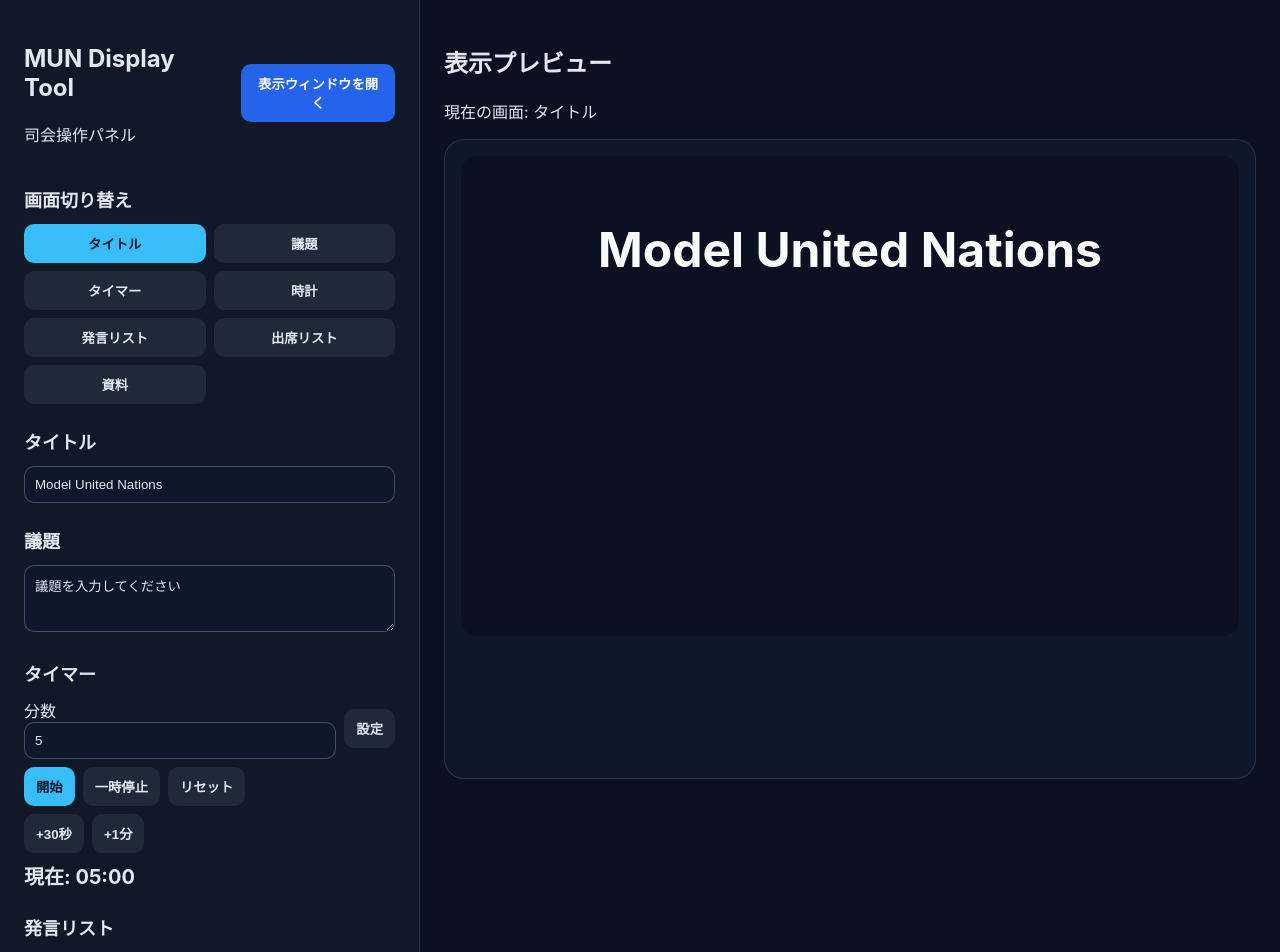
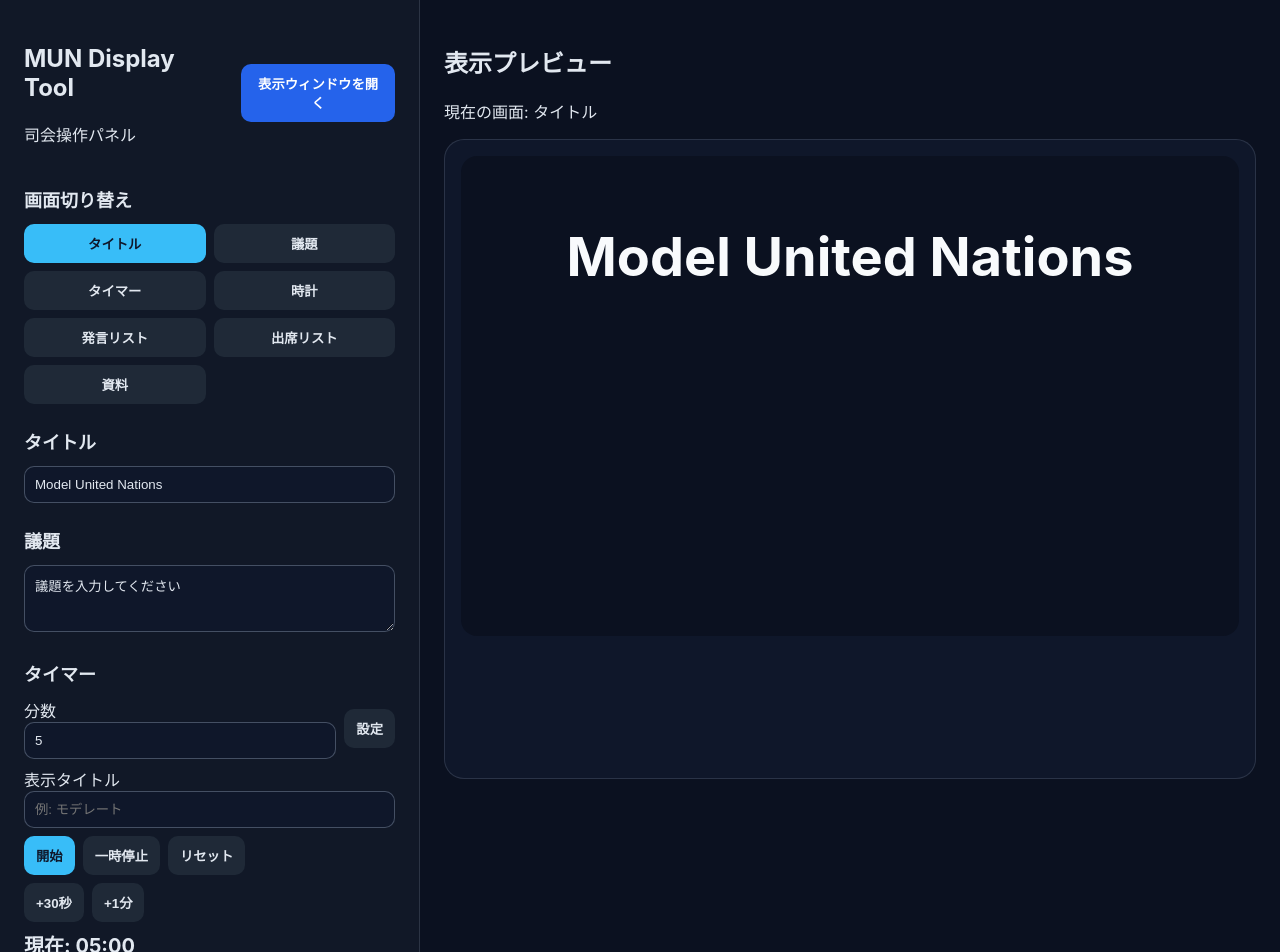
Before and after one commit to kumapuni/MUN, a React (Vite) app: page / in a window 1280 px wide. Shown: the top 952 px of the page. Built offline with nearby package versions, Linux system fonts and the light colour scheme.

Commit message:
Add timer label, Enter-to-add, and larger display text

```diff
--- a/src/components/ControlApp.jsx
+++ b/src/components/ControlApp.jsx
@@ -209,6 +209,19 @@
             </button>
           </div>
           <div className="timer-row">
+            <label>
+              表示タイトル
+              <input
+                className="text-input"
+                value={state.timerLabel}
+                onChange={(event) =>
+                  updateState({ timerLabel: event.target.value })
+                }
+                placeholder="例: モデレート"
+              />
+            </label>
+          </div>
+          <div className="timer-row">
             <button className="accent" onClick={handleTimerStart}>
               開始
             </button>
@@ -243,6 +256,12 @@
               className="text-input"
               value={speakerName}
               onChange={(event) => setSpeakerName(event.target.value)}
+              onKeyDown={(event) => {
+                if (event.key === "Enter") {
+                  event.preventDefault();
+                  addSpeaker();
+                }
+              }}
               placeholder="発言者名を入力"
             />
             <button className="secondary" onClick={addSpeaker}>
@@ -282,6 +301,12 @@
               className="text-input"
               value={attendanceName}
               onChange={(event) => setAttendanceName(event.target.value)}
+              onKeyDown={(event) => {
+                if (event.key === "Enter") {
+                  event.preventDefault();
+                  addAttendance();
+                }
+              }}
               placeholder="出席者名を入力"
             />
             <button className="secondary" onClick={addAttendance}>
@@ -334,7 +359,9 @@
       <main className="preview-panel">
         <div className="preview-header">
           <h2>表示プレビュー</h2>
-          <p>現在の画面: {defaultState.availableViews.find((v) => v.id === state.currentView)?.label}</p>
+          <p>
+            現在の画面: {defaultState.availableViews.find((v) => v.id === state.currentView)?.label}
+          </p>
         </div>
         <div className="preview-screen">
           <DisplayScreen state={state} isPreview />
--- a/src/components/DisplayScreen.jsx
+++ b/src/components/DisplayScreen.jsx
@@ -30,6 +30,9 @@
       {view === "timer" && (
         <div className="screen-center">
           <h1>タイマー</h1>
+          {state.timerLabel?.trim() && (
+            <p className="timer-label">{state.timerLabel}</p>
+          )}
           <p className="clock-text">{formatDuration(state.timer.remaining)}</p>
         </div>
       )}
--- a/src/hooks/useSharedState.js
+++ b/src/hooks/useSharedState.js
@@ -4,6 +4,7 @@
   currentView: "title",
   titleText: "Model United Nations",
   agendaText: "議題を入力してください",
+  timerLabel: "",
   timer: {
     duration: 5 * 60 * 1000,
     remaining: 5 * 60 * 1000,
--- a/src/styles.css
+++ b/src/styles.css
@@ -186,17 +186,23 @@
 }
 
 .screen-center h1 {
-  font-size: 48px;
+  font-size: 54px;
   margin-bottom: 16px;
 }
 
 .large-text {
-  font-size: 32px;
+  font-size: 44px;
   white-space: pre-wrap;
 }
 
+.timer-label {
+  font-size: 36px;
+  margin: 8px 0 16px;
+  font-weight: 600;
+}
+
 .clock-text {
-  font-size: 72px;
+  font-size: 110px;
   font-weight: 700;
 }
 
@@ -208,11 +214,11 @@
 
 .screen-list h1 {
   margin: 0;
-  font-size: 40px;
+  font-size: 42px;
 }
 
 .screen-list ol {
-  font-size: 32px;
+  font-size: 34px;
   margin: 0;
   padding-left: 24px;
 }
```
